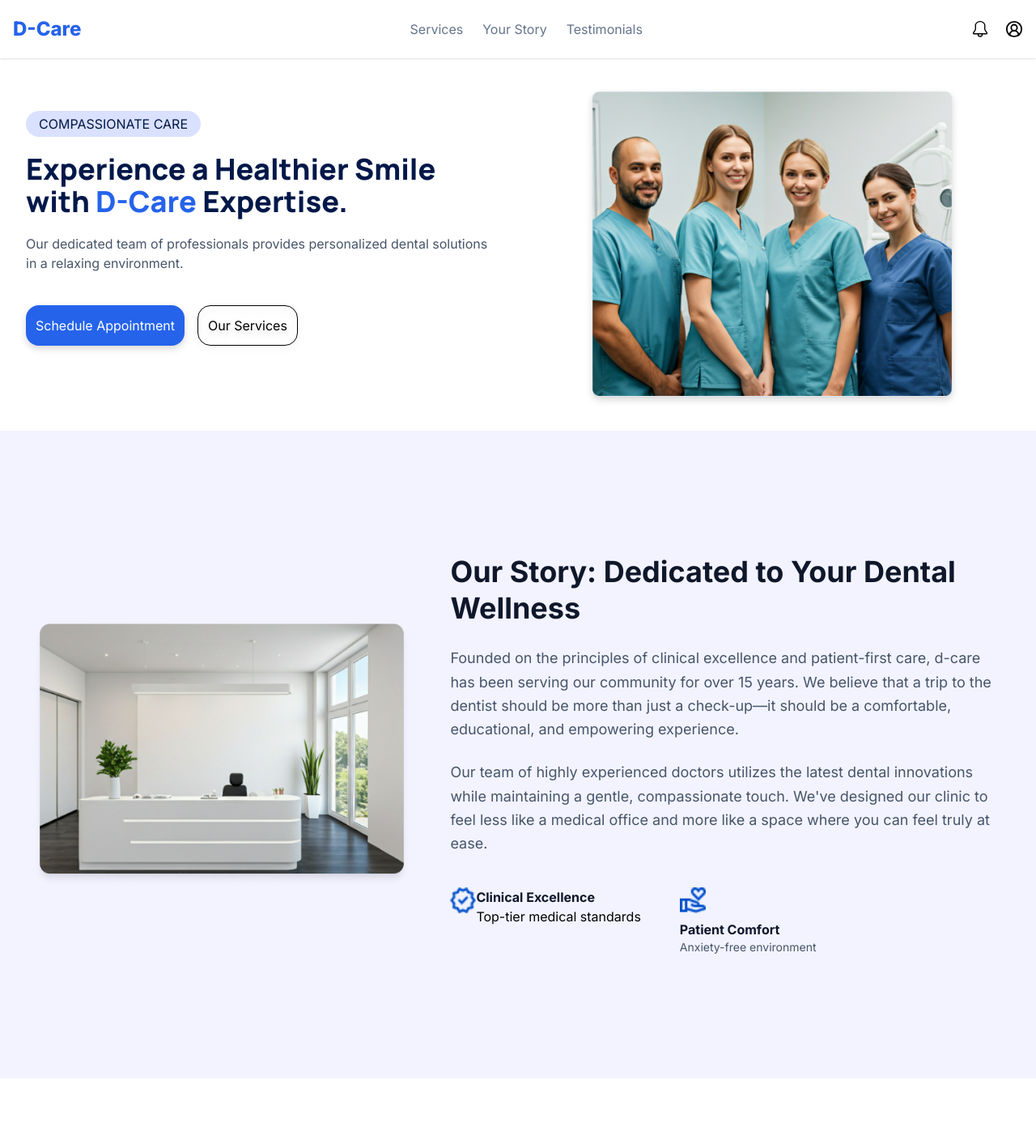
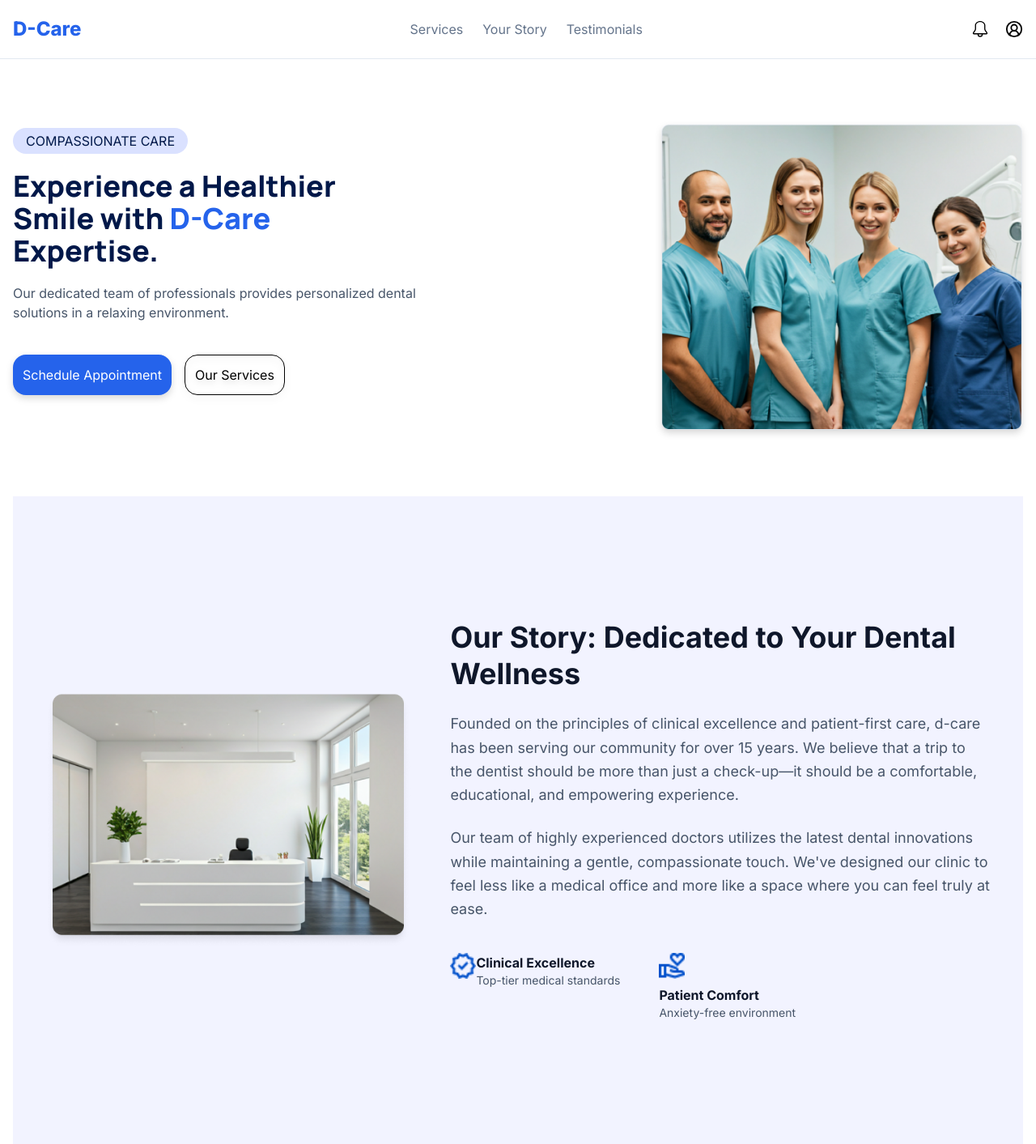
Before and after one commit to tarekelkanaria/d-care, a React (Vite) app: page / in a window 1280 px wide. Shown: the whole page at 81% size. Before the commit the page ends 1332 px from the top, so only its background shows below. Built offline with nearby package versions, Linux system fonts and the light colour scheme.

Commit message:
Modify hero section

```diff
--- /dev/null
+++ b/src/components/Home/Hero/Hero.jsx
@@ -0,0 +1,41 @@
+import image from "../../../assets/Background+Border+Shadow.png";
+
+export default function Hero() {
+  return (
+    <section className="flex flex-col lg:flex-row items-center lg:justify-between my-20 ">
+      <div className="w-full lg:max-w-2/5">
+        <p className="text-header bg-[#DAE1FF] w-fit px-4 py-1 rounded-2xl text-center">
+          COMPASSIONATE CARE
+        </p>
+
+        <h1 className="font-manrope font-extrabold text-2xl sm:text-3xl lg:text-4xl text-header my-5">
+          Experience a Healthier Smile with
+          <span className="text-logo"> D-Care</span> Expertise.
+        </h1>
+
+        <p className="text-[#475569] font-inter text-sm sm:text-base">
+          Our dedicated team of professionals provides personalized dental
+          solutions in a relaxing environment.
+        </p>
+
+        <div className="flex flex-col sm:flex-row gap-4 my-10 w-full">
+          <button className="bg-logo p-3 w-full sm:w-auto border-0 rounded-2xl text-white drop-shadow-lg hover:bg-blue-500">
+            Schedule Appointment
+          </button>
+
+          <button className="w-full sm:w-auto text-center border rounded-2xl drop-shadow-lg p-3">
+            Our Services
+          </button>
+        </div>
+      </div>
+
+      <div className="w-full lg:max-w-2/5 ">
+        <img
+          src={image}
+          alt=""
+          className="w-full max-w-md drop-shadow-lg mx-auto lg:ml-auto lg:mr-0"
+        />
+      </div>
+    </section>
+  );
+}
--- a/src/components/Home/Navbar/Navbar.jsx
+++ b/src/components/Home/Navbar/Navbar.jsx
@@ -7,7 +7,8 @@ export default function Navbar() {
   const [open, setOpen] = useState(false);
 
   return (
-    <nav className="relative container mx-auto flex items-center justify-between py-5 px-4 shadow">
+    <header className="border-b border-b-line">
+      <nav className="relative container flex items-center justify-between py-5">
         <h1 className="text-logo font-extrabold text-xl sm:text-2xl cursor-pointer">
           D-Care
         </h1>
@@ -36,5 +37,6 @@ export default function Navbar() {
           </ul>
         )}
       </nav>
+    </header>
   );
 }
--- a/src/components/OurStory/OurStory.jsx
+++ b/src/components/OurStory/OurStory.jsx
@@ -1,37 +1,45 @@
-import officeimg from "../../../public/office.png"
-import supporti from "../../../public/s-icon.png"
-import verifyi from "../../../public/v-icon.png"
+import officeimg from "../../../public/office.png";
+import supporti from "../../../public/s-icon.png";
+import verifyi from "../../../public/v-icon.png";
 export default function OurStory() {
   return (
     <div className="main-our-story flex bg-[#F2F3FF] py-16 px-10 min-h-screen items-center">
-            <div className="os grid grid-flow-col items-center gap-12 max-w-7xl mx-auto" >
-              <div className="os-img grid justify-items-start" >
-                <img src = {officeimg}></img>
+      <div className="os grid grid-flow-col items-center gap-12 max-w-7xl mx-auto">
+        <div className="os-img grid justify-items-start">
+          <img src={officeimg}></img>
         </div>
         <div className="os-p space-y-6">
           <div className="os-h text-4xl font-bold text-[#0F172A] leading-tight">
             <h1>Our Story: Dedicated to Your Dental Wellness</h1>
           </div>
           <div className="osp1 text-[#475569] text-lg leading-relaxed">
-                  <p>Founded on the principles of clinical excellence and patient-first care, d-care
-                     has been serving our community for over 15 years. We believe that a trip to
-                     the dentist should be more than just a check-up—it should be a comfortable,
-                     educational, and empowering experience.</p>
+            <p>
+              Founded on the principles of clinical excellence and patient-first
+              care, d-care has been serving our community for over 15 years. We
+              believe that a trip to the dentist should be more than just a
+              check-up—it should be a comfortable, educational, and empowering
+              experience.
+            </p>
           </div>
           <div className="os-p2 text-[#475569] text-lg leading-relaxed">
-                  <p>Our team of highly experienced doctors utilizes the latest dental innovations
-                     while maintaining a gentle, compassionate touch. We've designed our clinic
-                     to feel less like a medical office and more like a space where you can feel
-                     truly at ease.</p>
+            <p>
+              Our team of highly experienced doctors utilizes the latest dental
+              innovations while maintaining a gentle, compassionate touch. We've
+              designed our clinic to feel less like a medical office and more
+              like a space where you can feel truly at ease.
+            </p>
           </div>
 
           <div className="os-icons flex gap-12 pt-4">
             <div className="icon1 flex">
               <img className="w-8 h-8 mb-2" src={verifyi}></img>
               <div>
-
-                  <h3 className="font-bold text-[#0F172A] ">Clinical Excellence</h3>
-                  <p cclassName="text-[#475569] text-sm">Top-tier medical standards</p>
+                <h3 className="font-bold text-[#0F172A] ">
+                  Clinical Excellence
+                </h3>
+                <p className="text-[#475569] text-sm">
+                  Top-tier medical standards
+                </p>
               </div>
             </div>
 
@@ -40,10 +48,9 @@ export default function OurStory() {
               <h3 className="font-bold text-[#0F172A]">Patient Comfort</h3>
               <p className="text-[#475569] text-sm">Anxiety-free environment</p>
             </div>
-
           </div>
         </div>
       </div>
     </div>
-  )
+  );
 }
--- a/src/index.css
+++ b/src/index.css
@@ -19,7 +19,7 @@
 
 @utility container {
   margin-inline: auto;
-  padding-inline: 2rem;
+  padding-inline: 1rem;
 }
 
 @layer components {
--- a/src/pages/Home.jsx
+++ b/src/pages/Home.jsx
@@ -1,43 +1,13 @@
-import image from "../../src/assets/Background+Border+Shadow.png";
+import Hero from "../components/Home/Hero/Hero";
 import Navbar from "../components/Home/Navbar/Navbar";
 import OurStory from "../components/OurStory/OurStory";
 export default function Home() {
   return (
     <>
       <Navbar />
-      <main>
-      <section className="container mx-auto flex flex-col lg:flex-row items-center justify-between my-10 gap-10">
-        <div className="w-full lg:w-1/2">
-          <p className="text-header bg-[#DAE1FF] w-fit px-4 py-1 rounded-2xl text-center">
-            COMPASSIONATE CARE
-          </p>
-
-          <h1 className="font-manrope font-extrabold text-2xl sm:text-3xl lg:text-4xl text-header my-5">
-            Experience a Healthier Smile with
-            <span className="text-logo"> D-Care</span> Expertise.
-          </h1>
-
-          <p className="text-[#475569] font-inter text-sm sm:text-base">
-            Our dedicated team of professionals provides personalized dental
-            solutions in a relaxing environment.
-          </p>
-
-          <div className="flex flex-col sm:flex-row gap-4 my-10 w-full">
-            <button className="bg-logo p-3 w-full sm:w-auto border-0 rounded-2xl text-white drop-shadow-lg hover:bg-blue-500">
-              Schedule Appointment
-            </button>
-
-            <button className="w-full sm:w-auto text-center border rounded-2xl drop-shadow-lg p-3">
-              Our Services
-            </button>
-          </div>
-        </div>
-
-        <div className="w-full lg:w-1/2 flex justify-center">
-          <img src={image} alt="" className="w-full max-w-md drop-shadow-lg" />
-        </div>
-      </section>
-      <OurStory />
+      <main className="container">
+        <Hero />
+        <OurStory />
       </main>
     </>
   );
```
Lines whose indentation alone changed are shown as unchanged.
